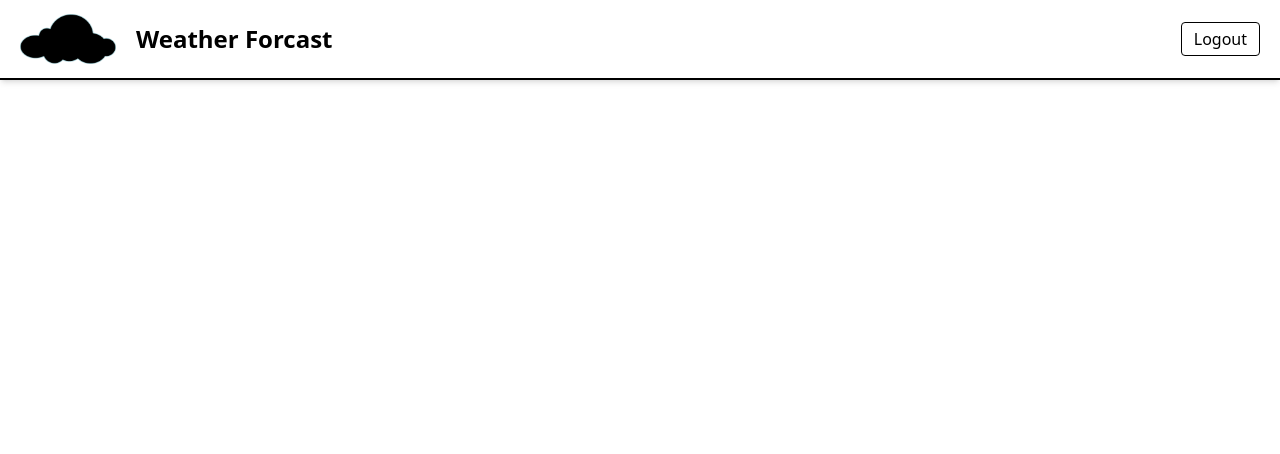
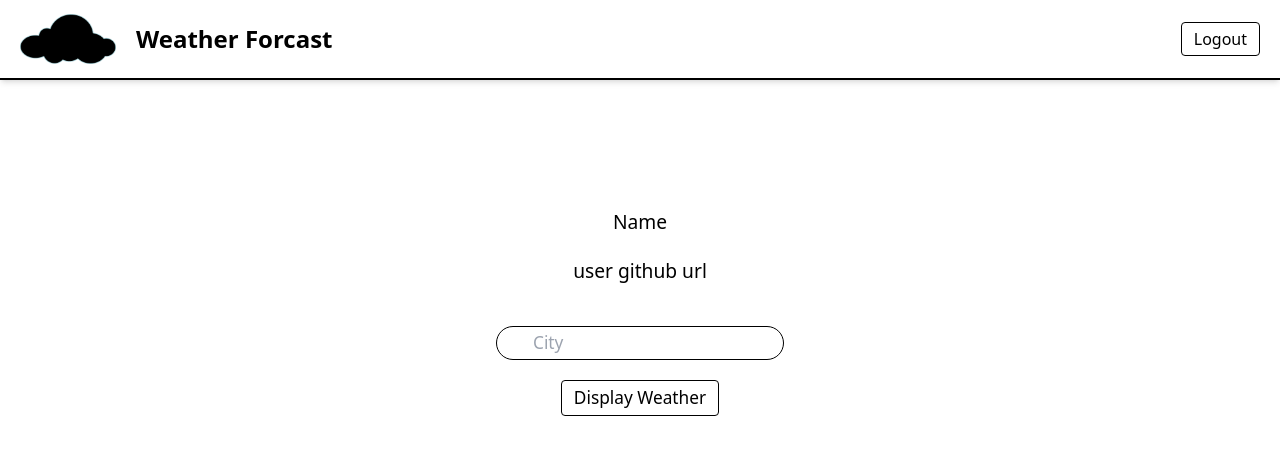
Before and after one commit to georgecabaccang/weather-app, a React (Vite) app: page /home in a window 1280 px wide. Shown: the top 454 px of the page. Built offline with nearby package versions, Linux system fonts and the light colour scheme.

Commit message:
Add initial logged in page

```diff
--- a/src/App.tsx
+++ b/src/App.tsx
@@ -2,6 +2,7 @@ import "./App.css";
 import NavigationBar from "./components/navigation/NavigationBar";
 import LandingPage from "./components/pages/LandingPage";
 import { Routes, Route } from "react-router-dom";
+import LoggedInPage from "./components/pages/LoggedInPage";
 
 function App() {
     return (
@@ -9,6 +10,7 @@ function App() {
             <NavigationBar />
             <Routes>
                 <Route path="/" element={<LandingPage />} />
+                <Route path="/home" element={<LoggedInPage />} />
             </Routes>
         </>
     );
--- /dev/null
+++ b/src/components/pages/LoggedInPage.tsx
@@ -0,0 +1,24 @@
+import ButtonComp from "../ui/ButtonComp";
+
+export default function LoggedInPage() {
+    return (
+        <div className="flex justify-center pt-[8rem]">
+            <div className="flex flex-col gap-10 w-[50%] text-[1.2rem] items-center">
+                <div className="flex flex-col items-center gap-5">
+                    <h1>{"Name"}</h1>
+                    <h2>{"user github url"}</h2>
+                </div>
+                <form className="flex flex-col w-[50%] justify-center items-center gap-5">
+                    <input
+                        className="border border-black px-9 rounded-[5rem] h-[2em] w-[90%] text-[0.9em]"
+                        type="text"
+                        placeholder="City"
+                    />
+                    <div className="flex justify-center w-[15em] text-[0.9em]">
+                        <ButtonComp name="Display Weather" clickFn={() => {}} />
+                    </div>
+                </form>
+            </div>
+        </div>
+    );
+}
```
